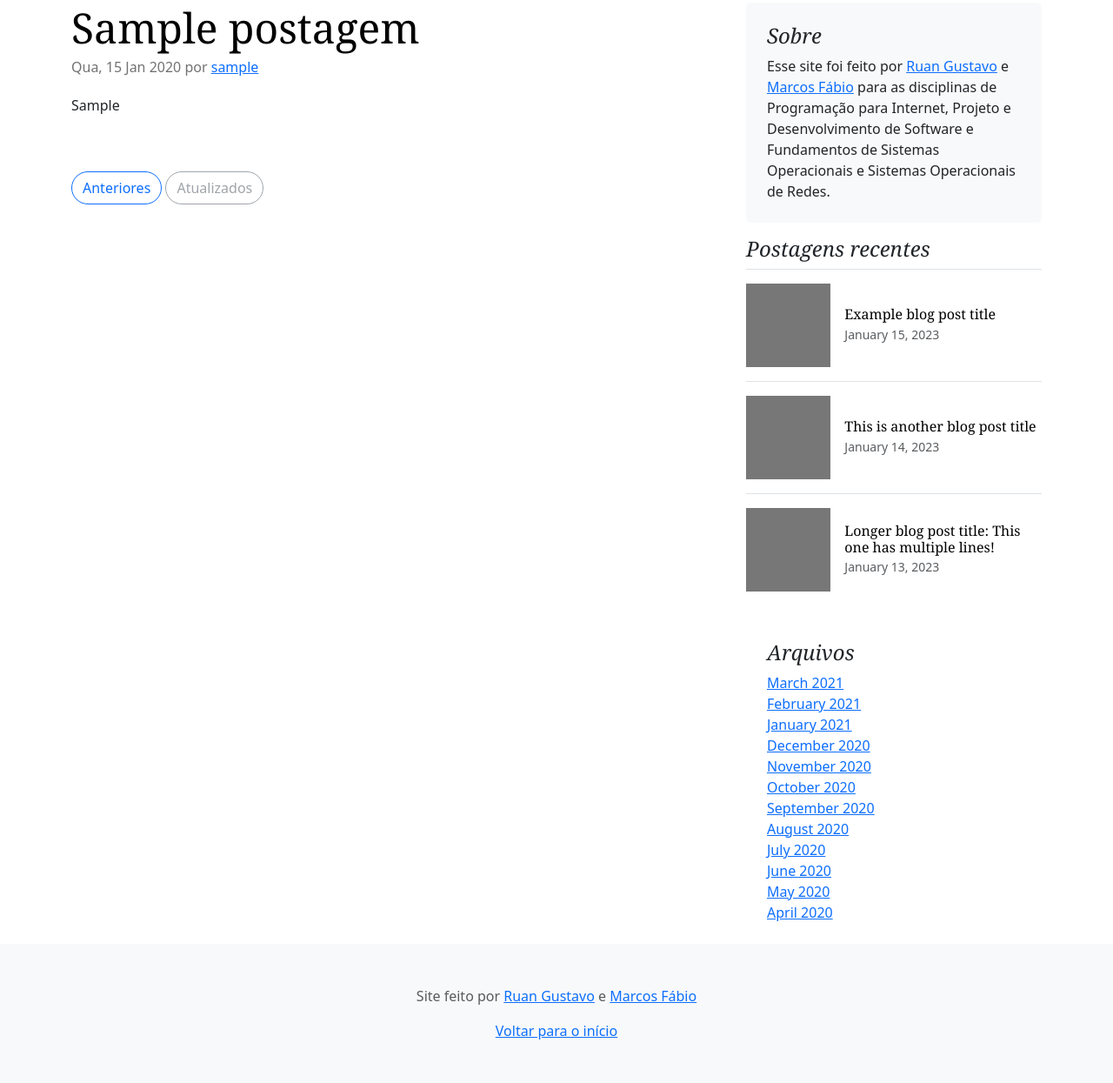
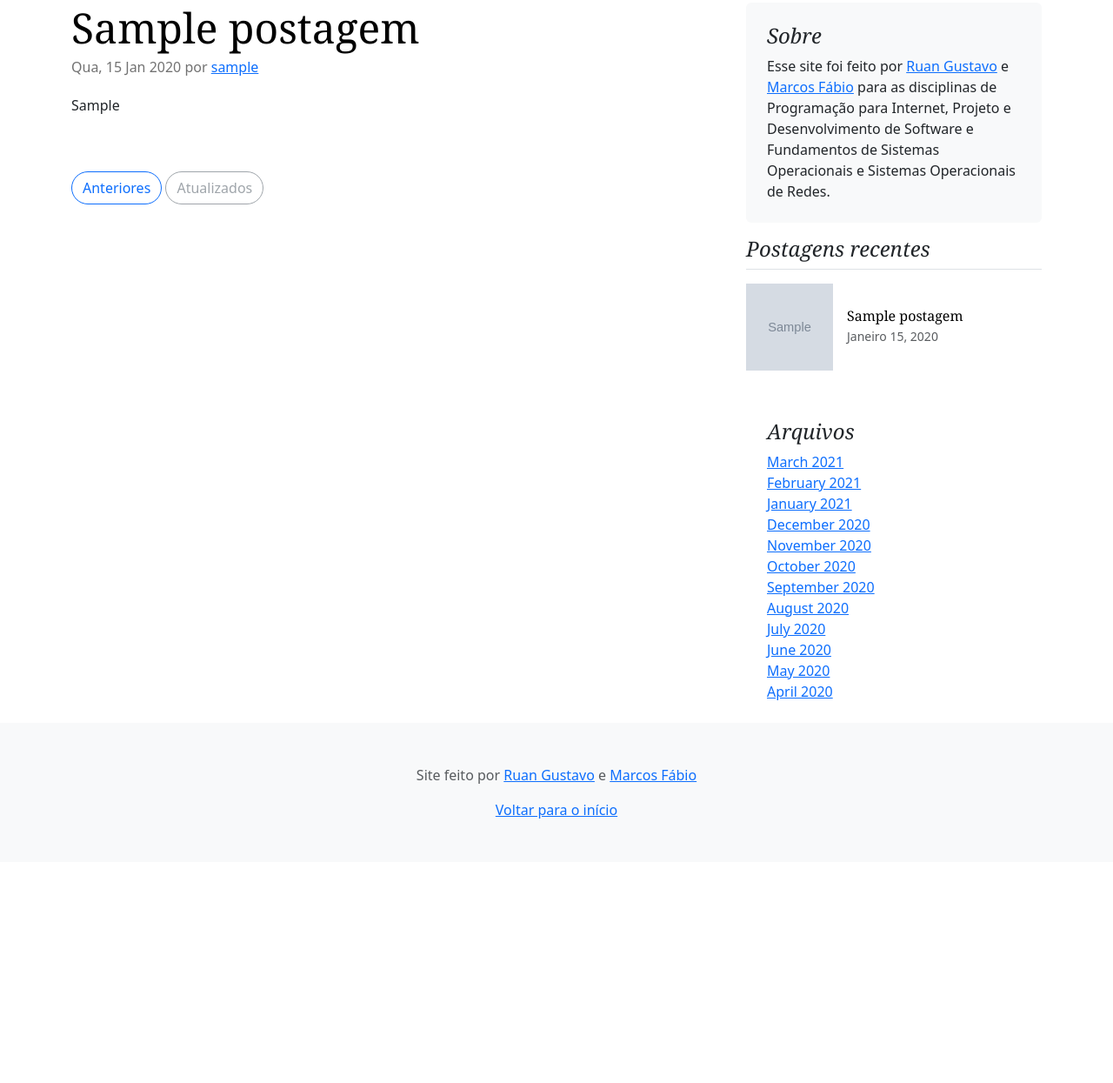
Before and after one commit to ruangustavo/portal-de-noticias, a Django app: page / in a window 1280 px wide. Shown: the part 814-2059 px from the top of the page at 87% size. After the commit the page ends 1755 px from the top, so only its background shows below. Run offline with Django 4.2, Linux system fonts and the light colour scheme; tables that the repository leaves empty hold one stand-in row (values such as "Sample post"); grey boxes marked "Sample" are stand-in pictures; some web fonts are replaced.

Commit message:
Implementar postagens recentes

```diff
--- a/app/blog/templates/pagina_inicial.html
+++ b/app/blog/templates/pagina_inicial.html
@@ -71,60 +71,24 @@
                 <div>
                     <h4 class="fst-italic">Postagens recentes</h4>
                     <ul class="list-unstyled">
+                        {% for postagem in postagens_recentes %}
                             <li>
                                 <a class="d-flex flex-column flex-lg-row gap-3 align-items-start align-items-lg-center py-3 link-body-emphasis text-decoration-none border-top"
                                    href="#">
-                                <svg class="bd-placeholder-img"
-                                     width="100%"
-                                     height="96"
-                                     xmlns="http://www.w3.org/2000/svg"
-                                     aria-hidden="true"
-                                     preserveAspectRatio="xMidYMid slice"
-                                     focusable="false">
-                                    <rect width="100%" height="100%" fill="#777" />
-                                </svg>
+                                    {% if postagem.imagem.url %}
+                                        <img src="{{ postagem.imagem.url }}"
+                                             alt="{{ postagem.titulo }}"
+                                             class="bd-placeholder-img"
+                                             width="100"
+                                             height="100" />
+                                    {% endif %}
                                     <div class="col-lg-8">
-                                    <h6 class="mb-0">Example blog post title</h6>
-                                    <small class="text-body-secondary">January 15, 2023</small>
+                                        <h6 class="mb-0">{{ postagem.titulo }}</h6>
+                                        <small class="text-body-secondary">{{ postagem.data_publicacao | date:"F j, Y" }}</small>
                                     </div>
                                 </a>
                             </li>
-                        <li>
-                            <a class="d-flex flex-column flex-lg-row gap-3 align-items-start align-items-lg-center py-3 link-body-emphasis text-decoration-none border-top"
-                               href="#">
-                                <svg class="bd-placeholder-img"
-                                     width="100%"
-                                     height="96"
-                                     xmlns="http://www.w3.org/2000/svg"
-                                     aria-hidden="true"
-                                     preserveAspectRatio="xMidYMid slice"
-                                     focusable="false">
-                                    <rect width="100%" height="100%" fill="#777" />
-                                </svg>
-                                <div class="col-lg-8">
-                                    <h6 class="mb-0">This is another blog post title</h6>
-                                    <small class="text-body-secondary">January 14, 2023</small>
-                                </div>
-                            </a>
-                        </li>
-                        <li>
-                            <a class="d-flex flex-column flex-lg-row gap-3 align-items-start align-items-lg-center py-3 link-body-emphasis text-decoration-none border-top"
-                               href="#">
-                                <svg class="bd-placeholder-img"
-                                     width="100%"
-                                     height="96"
-                                     xmlns="http://www.w3.org/2000/svg"
-                                     aria-hidden="true"
-                                     preserveAspectRatio="xMidYMid slice"
-                                     focusable="false">
-                                    <rect width="100%" height="100%" fill="#777" />
-                                </svg>
-                                <div class="col-lg-8">
-                                    <h6 class="mb-0">Longer blog post title: This one has multiple lines!</h6>
-                                    <small class="text-body-secondary">January 13, 2023</small>
-                                </div>
-                            </a>
-                        </li>
+                        {% endfor %}
                     </ul>
                 </div>
                 <div class="p-4">
--- a/app/blog/views.py
+++ b/app/blog/views.py
@@ -3,18 +3,19 @@ from django.shortcuts import render
 from .models import Categoria, Postagem
 
 MAX_PAGINAS_DESTACADAS = 2
+MAX_PAGINAS_RECENTES = 5
 
 
 def pagina_inicial(request):
     categorias = Categoria.objects.all()
     postagens = Postagem.objects.all()
-    postagens_destacadas_recente = postagens.filter(destaque=True)[
-        :MAX_PAGINAS_DESTACADAS
-    ]
+    postagens_destacadas = postagens.filter(destaque=True)[:MAX_PAGINAS_DESTACADAS]
+    postagens_recentes = postagens.order_by("-data_publicacao")[:MAX_PAGINAS_RECENTES]
 
     context = {
         "categorias": categorias,
         "postagens": postagens,
-        "postagens_destacadas": postagens_destacadas_recente,
+        "postagens_destacadas": postagens_destacadas,
+        "postagens_recentes": postagens_recentes,
     }
     return render(request, "pagina_inicial.html", context)
```
Lines whose indentation alone changed are shown as unchanged.
